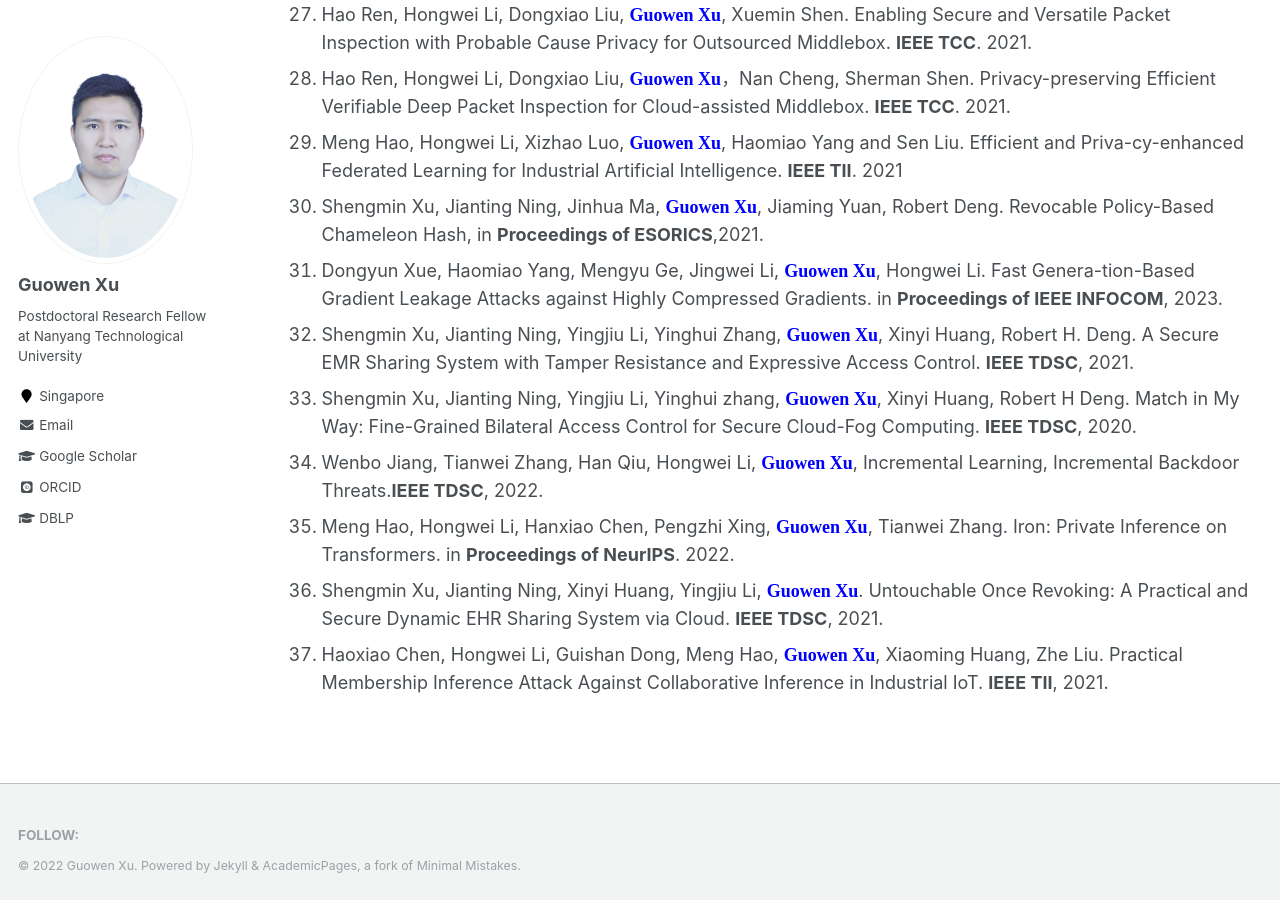
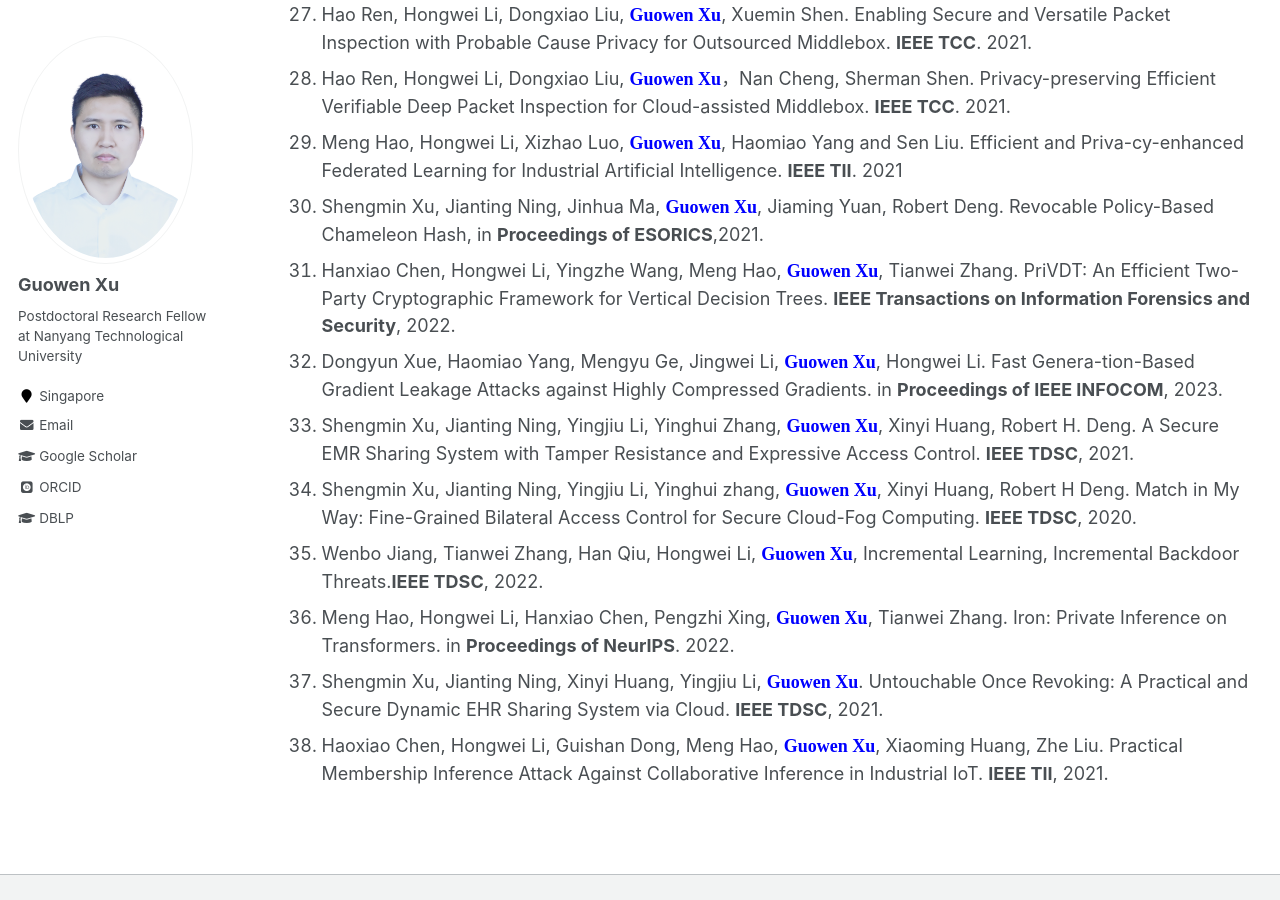
Before and after one commit to Guowen-xu/guowen-xu.github.io, a Jekyll site: the page built from _pages/publications.md, in a window 1280 px wide and 900 px high, scrolled down 2035 px. Built offline with Jekyll 4.4.1, drawn with Linux system fonts in a browser that asks for light colours; some web fonts are replaced.

Commit message:
Update publications.md

```diff
--- a/_pages/publications.md
+++ b/_pages/publications.md
@@ -44,10 +44,11 @@ You can find my articles on my [Google Scholar](https://scholar.google.com.hk/ci
 28. Hao Ren, Hongwei Li, Dongxiao Liu,  **<font face="Times New Roman" color=blue size=4> Guowen Xu</font>**，Nan Cheng, Sherman Shen. Privacy-preserving Efficient Verifiable Deep Packet Inspection for Cloud-assisted Middlebox.  **IEEE TCC**. 2021.
 29. Meng Hao, Hongwei Li, Xizhao Luo, **<font face="Times New Roman" color=blue size=4> Guowen Xu</font>**, Haomiao Yang and Sen Liu. Efficient and Priva-cy-enhanced Federated Learning for Industrial Artificial Intelligence. **IEEE TII**. 2021
 30. Shengmin Xu, Jianting Ning, Jinhua Ma, **<font face="Times New Roman" color=blue size=4> Guowen Xu</font>**, Jiaming Yuan, Robert Deng. Revocable Policy-Based Chameleon Hash, in **Proceedings of ESORICS**,2021.
-31. Dongyun Xue, Haomiao Yang, Mengyu Ge, Jingwei Li, **<font face="Times New Roman" color=blue size=4> Guowen Xu</font>**, Hongwei Li. Fast Genera-tion-Based Gradient Leakage Attacks against Highly Compressed Gradients. in  **Proceedings of IEEE INFOCOM**, 2023.
-32. Shengmin Xu, Jianting Ning, Yingjiu Li, Yinghui Zhang, **<font face="Times New Roman" color=blue size=4> Guowen Xu</font>**, Xinyi Huang, Robert H. Deng. A Secure EMR Sharing System with Tamper Resistance and Expressive Access Control. **IEEE TDSC**, 2021.
-33. Shengmin Xu, Jianting Ning, Yingjiu Li, Yinghui zhang, **<font face="Times New Roman" color=blue size=4> Guowen Xu</font>**, Xinyi Huang, Robert H Deng. Match in My Way: Fine-Grained Bilateral Access Control for Secure Cloud-Fog Computing. **IEEE TDSC**, 2020.
-34. Wenbo Jiang, Tianwei Zhang, Han Qiu, Hongwei Li, **<font face="Times New Roman" color=blue size=4> Guowen Xu</font>**, Incremental Learning, Incremental Backdoor Threats.**IEEE TDSC**, 2022.
-35. Meng Hao, Hongwei Li, Hanxiao Chen, Pengzhi Xing, **<font face="Times New Roman" color=blue size=4> Guowen Xu</font>**, Tianwei Zhang. Iron: Private Inference on Transformers. in **Proceedings of NeurIPS**. 2022.
-36. Shengmin Xu, Jianting Ning, Xinyi Huang, Yingjiu Li, **<font face="Times New Roman" color=blue size=4> Guowen Xu</font>**. Untouchable Once Revoking: A Practical and Secure Dynamic EHR Sharing System via Cloud. **IEEE TDSC**, 2021.
-37. Haoxiao Chen, Hongwei Li, Guishan Dong, Meng Hao, **<font face="Times New Roman" color=blue size=4> Guowen Xu</font>**, Xiaoming Huang, Zhe Liu. Practical Membership Inference Attack Against Collaborative Inference in Industrial IoT. **IEEE TII**, 2021.
+31. Hanxiao Chen, Hongwei Li, Yingzhe Wang, Meng Hao,  **<font face="Times New Roman" color=blue size=4> Guowen Xu</font>**, Tianwei Zhang. PriVDT: An Efficient Two-Party Cryptographic Framework for Vertical Decision Trees. **IEEE Transactions on Information Forensics and Security**, 2022.
+32. Dongyun Xue, Haomiao Yang, Mengyu Ge, Jingwei Li, **<font face="Times New Roman" color=blue size=4> Guowen Xu</font>**, Hongwei Li. Fast Genera-tion-Based Gradient Leakage Attacks against Highly Compressed Gradients. in  **Proceedings of IEEE INFOCOM**, 2023.
+33. Shengmin Xu, Jianting Ning, Yingjiu Li, Yinghui Zhang, **<font face="Times New Roman" color=blue size=4> Guowen Xu</font>**, Xinyi Huang, Robert H. Deng. A Secure EMR Sharing System with Tamper Resistance and Expressive Access Control. **IEEE TDSC**, 2021.
+34. Shengmin Xu, Jianting Ning, Yingjiu Li, Yinghui zhang, **<font face="Times New Roman" color=blue size=4> Guowen Xu</font>**, Xinyi Huang, Robert H Deng. Match in My Way: Fine-Grained Bilateral Access Control for Secure Cloud-Fog Computing. **IEEE TDSC**, 2020.
+35. Wenbo Jiang, Tianwei Zhang, Han Qiu, Hongwei Li, **<font face="Times New Roman" color=blue size=4> Guowen Xu</font>**, Incremental Learning, Incremental Backdoor Threats.**IEEE TDSC**, 2022.
+36. Meng Hao, Hongwei Li, Hanxiao Chen, Pengzhi Xing, **<font face="Times New Roman" color=blue size=4> Guowen Xu</font>**, Tianwei Zhang. Iron: Private Inference on Transformers. in **Proceedings of NeurIPS**. 2022.
+37. Shengmin Xu, Jianting Ning, Xinyi Huang, Yingjiu Li, **<font face="Times New Roman" color=blue size=4> Guowen Xu</font>**. Untouchable Once Revoking: A Practical and Secure Dynamic EHR Sharing System via Cloud. **IEEE TDSC**, 2021.
+38. Haoxiao Chen, Hongwei Li, Guishan Dong, Meng Hao, **<font face="Times New Roman" color=blue size=4> Guowen Xu</font>**, Xiaoming Huang, Zhe Liu. Practical Membership Inference Attack Against Collaborative Inference in Industrial IoT. **IEEE TII**, 2021.
```
